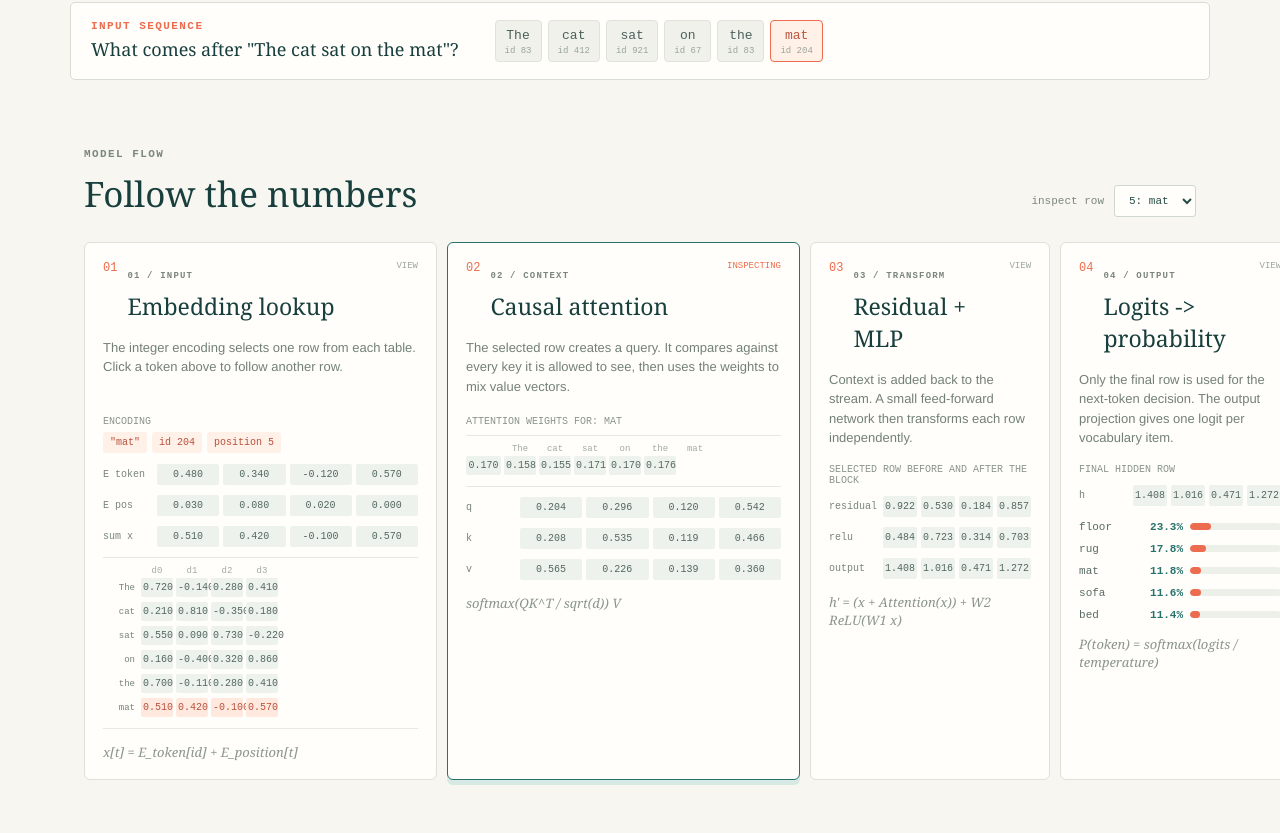
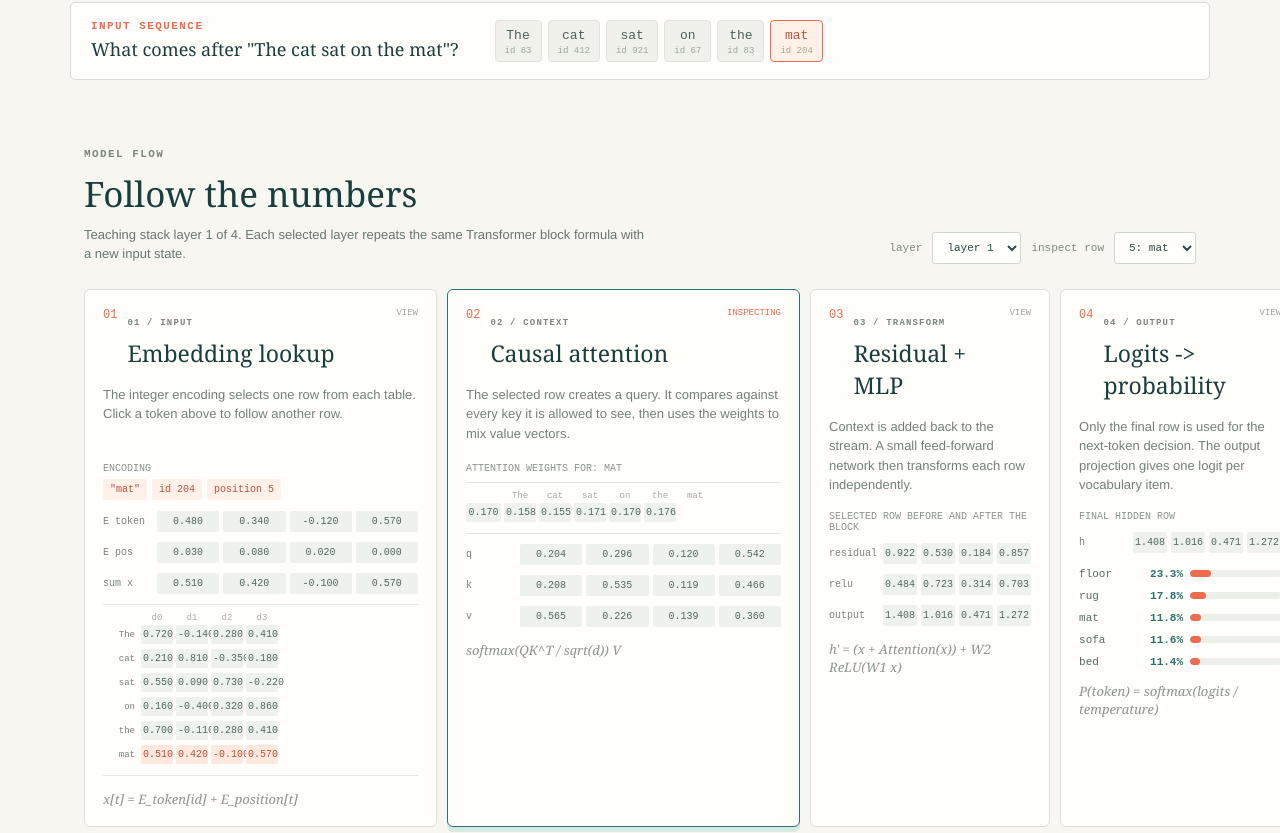
Before and after one commit to tahseenminhaz/nanogpt-101, a Next.js app: page / in a window 1280 px wide. Shown: the part 897-1730 px from the top of the page. Built offline with nearby package versions, Linux system fonts and the light colour scheme.

Commit message:
Add selectable Transformer layer trace

```diff
--- a/src/lib/tinyGpt.ts
+++ b/src/lib/tinyGpt.ts
@@ -56,21 +56,36 @@ export type ForwardPass = {
     blockOutput: Matrix;
     logits: Matrix;
     probabilities: Vector;
+    layerCount: number;
 };
 
-export function runTinyGpt(temperature: number): ForwardPass {
+export function runTinyGpt(temperature: number, layerCount = 1): ForwardPass {
     const embedded = add(tokenEmbedding, positionEmbedding);
-    const queries = multiply(embedded, Wq);
-    const keys = multiply(embedded, Wk);
-    const values = multiply(embedded, Wv);
-    const rawScores = queries.map((query, rowIndex) => keys.map((key, columnIndex) => columnIndex > rowIndex ? Number.NEGATIVE_INFINITY : query.reduce((sum, value, index) => sum + value * key[index], 0) / 2));
-    const attention = rawScores.map((row) => softmax(row));
-    const context = attention.map((weights) => weights.map((_, dimension) => weights.reduce((sum, weight, index) => sum + weight * values[index][dimension], 0)));
-    const residual = add(embedded, context);
-    const ffHidden = relu(multiply(residual, W1));
-    const ffOutput = multiply(ffHidden, W2);
-    const blockOutput = add(residual, ffOutput);
+    let current = embedded;
+    let queries = embedded;
+    let keys = embedded;
+    let values = embedded;
+    let rawScores: Matrix = [];
+    let attention: Matrix = [];
+    let context: Matrix = [];
+    let residual = embedded;
+    let ffHidden = embedded;
+    let ffOutput = embedded;
+    let blockOutput = embedded;
+    for (let layer = 0; layer < layerCount; layer += 1) {
+        queries = multiply(current, Wq);
+        keys = multiply(current, Wk);
+        values = multiply(current, Wv);
+        rawScores = queries.map((query, rowIndex) => keys.map((key, columnIndex) => columnIndex > rowIndex ? Number.NEGATIVE_INFINITY : query.reduce((sum, value, index) => sum + value * key[index], 0) / 2));
+        attention = rawScores.map((row) => softmax(row));
+        context = attention.map((weights) => weights.map((_, dimension) => weights.reduce((sum, weight, index) => sum + weight * values[index][dimension], 0)));
+        residual = add(current, context);
+        ffHidden = relu(multiply(residual, W1));
+        ffOutput = multiply(ffHidden, W2);
+        blockOutput = add(residual, ffOutput);
+        current = blockOutput;
+    }
     const logits = multiply(blockOutput, Wout);
     const probabilities = softmax(logits[logits.length - 1].map((logit) => logit / temperature));
-    return { embedded, queries, keys, values, rawScores, attention, context, residual, ffHidden, ffOutput, blockOutput, logits, probabilities };
+    return { embedded, queries, keys, values, rawScores, attention, context, residual, ffHidden, ffOutput, blockOutput, logits, probabilities, layerCount };
 }
--- a/src/pages/index.tsx
+++ b/src/pages/index.tsx
@@ -62,8 +62,9 @@ function ParameterPanel({ title, matrix, note }: { title: string; matrix: Matrix
 export default function Home() {
     const [activeStage, setActiveStage] = useState<Stage>("attention");
     const [focusRow, setFocusRow] = useState(5);
+    const [selectedLayer, setSelectedLayer] = useState(1);
     const [temperature, setTemperature] = useState(0.8);
-    const pass: ForwardPass = runTinyGpt(temperature);
+    const pass: ForwardPass = runTinyGpt(temperature, selectedLayer);
     const topPredictions = pass.probabilities.map((probability, index) => ({ token: vocabulary[index], probability })).sort((left, right) => right.probability - left.probability).slice(0, 5);
     const rowLabels = tokens.map((token) => token.trim());
     const focusVector = pass.blockOutput[focusRow];
@@ -81,7 +82,7 @@ export default function Home() {
         <section className={styles.inputBar}><div><span className={styles.inputLabel}>INPUT SEQUENCE</span><strong>What comes after &quot;The cat sat on the mat&quot;?</strong></div><div className={styles.tokenButtons}>{tokens.map((token, index) => <button className={focusRow === index ? styles.tokenActive : ""} key={`${token}-${index}`} onClick={() => setFocusRow(index)}>{token}<small>id {tokenIds[index]}</small></button>)}</div></section>
 
         <section className={styles.flow}>
-            <div className={styles.flowHeader}><div><span className={styles.sectionLabel}>MODEL FLOW</span><h2>Follow the numbers</h2></div><div className={styles.focusControl}><span>inspect row</span><select value={focusRow} onChange={(event) => setFocusRow(Number(event.target.value))}>{tokens.map((token, index) => <option value={index} key={token + index}>{index}: {token.trim()}</option>)}</select></div></div>
+            <div className={styles.flowHeader}><div><span className={styles.sectionLabel}>MODEL FLOW</span><h2>Follow the numbers</h2><p className={styles.layerNote}>Teaching stack layer {selectedLayer} of 4. Each selected layer repeats the same Transformer block formula with a new input state.</p></div><div className={styles.focusControl}><span>layer</span><select value={selectedLayer} onChange={(event) => setSelectedLayer(Number(event.target.value))}>{[1, 2, 3, 4].map((layer) => <option value={layer} key={layer}>layer {layer}</option>)}</select><span>inspect row</span><select value={focusRow} onChange={(event) => setFocusRow(Number(event.target.value))}>{tokens.map((token, index) => <option value={index} key={token + index}>{index}: {token.trim()}</option>)}</select></div></div>
             <div className={styles.stageGrid}>
                 <StageCard id="input" active={activeStage === "input"} title="Embedding lookup" subtitle="01 / input" onClick={() => setActiveStage("input")}>
                     <p className={styles.cardCopy}>The integer encoding selects one row from each table. Click a token above to follow another row.</p><div className={styles.encodingLine}><span>encoding</span><b>&quot;{tokens[focusRow].trim()}&quot;</b><b>id {tokenIds[focusRow]}</b><b>position {focusRow}</b></div><Vector values={tokenEmbedding[focusRow]} label="E token" /><Vector values={positionEmbedding[focusRow]} label="E pos" /><Vector values={pass.embedded[focusRow]} label="sum x" /><MatrixTable matrix={pass.embedded} rowLabels={rowLabels} colLabels={["d0", "d1", "d2", "d3"]} focusRow={focusRow} /><Formula>x[t] = E_token[id] + E_position[t]</Formula>
```
Also changed, not shown: src/pages/index.module.css.
